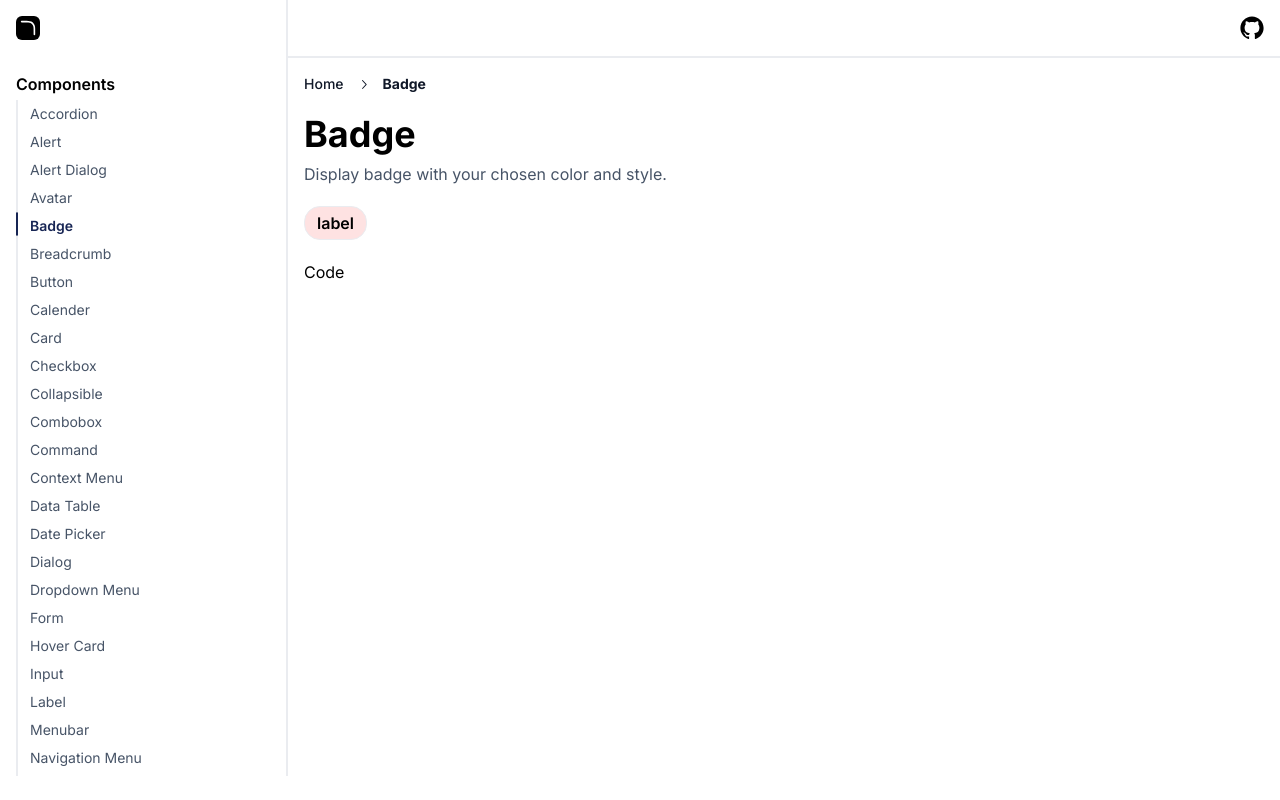
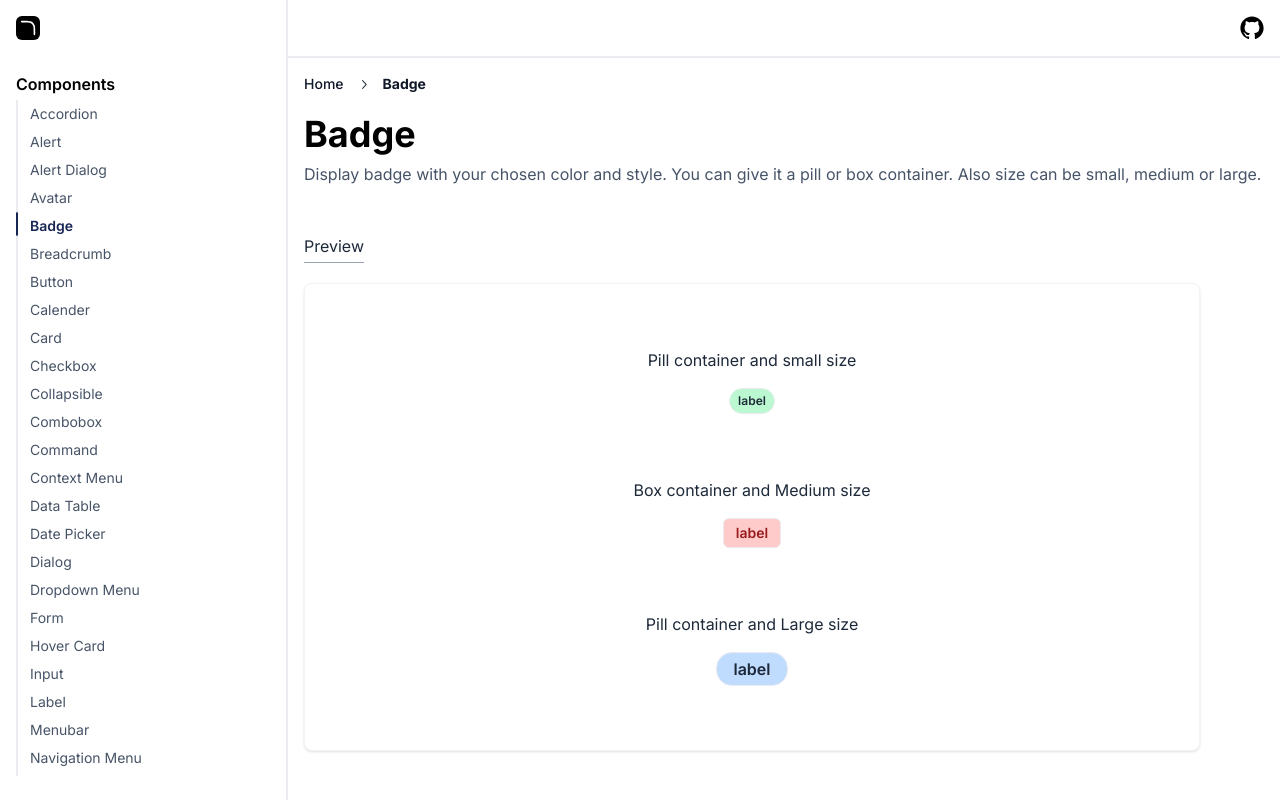
Before and after one commit to twinkalp10/open-ui, a Next.js app: page /components/badge in a window 1280 px wide. Shown: the top 800 px of the page. Built offline with nearby package versions, Linux system fonts and the light colour scheme.

Commit message:
Badhe page UI added

```diff
--- a/app/components/badge/page.tsx
+++ b/app/components/badge/page.tsx
@@ -1,5 +1,7 @@
 import Badge from "@/components/Badge";
 import Breadcrumbs from "@/components/Breadcrumb";
+import CodeBlock from "@/components/CodeLayout";
+import PreviewLayout from "@/components/PreviewLayout";
 import TitleLayout from "@/components/TitleLayout";
 import React from "react";
 
@@ -11,30 +13,74 @@ const Items = [
   },
 ];
 
+const code = `
+import React from 'react';
+import Badge from "@/components/Badge";
+
+const App = () => {
+  return (
+    <Badge
+    label="label"
+    size="lg"
+    container="pill"
+    className="text-red-800 bg-red-200"
+    />
+  );
+};
+`;
+
 const Page = () => {
   return (
     <div className="p-4">
       <Breadcrumbs separator="arrow" items={Items} />
 
       {/* Heading */}
-      <div className="mt-5">
       <TitleLayout
         title="Badge"
-          subtitle="Display badge with your chosen color and style."
+        subtitle="Display badge with your chosen color and style. You can give it a pill or box container. Also size can be small, medium or large."
+      />
+
+      {/* Example */}
+      <PreviewLayout>
+        <div>
+          <div className="flex flex-col gap-2 justify-center items-center">
+            <p className="text-gray-800 mb-2">Pill container and small size</p>
+            <Badge
+              label="label"
+              size="sm"
+              container="pill"
+              className="text-gray-800 bg-green-200"
             />
           </div>
-      <div className="mt-5">
+        </div>
+
+        <div className="mt-16">
+          <div className="flex flex-col gap-2 justify-center items-center">
+            <p className="text-gray-800 mb-2">Box container and Medium size</p>
             <Badge
-          color="text-red"
-          background_color="bg-red-100"
+              label="label"
+              size="md"
+              container="box"
+              className="text-red-800 bg-red-200"
+            />
+          </div>
+        </div>
+
+        <div className="mt-16">
+          <div className="flex flex-col gap-2 justify-center items-center">
+            <p className="text-gray-800 mb-2">Pill container and Large size</p>
+            <Badge
               label="label"
               size="lg"
-          type="pill"
+              container="pill"
+              className="text-gray-800 bg-blue-200"
             />
           </div>
+        </div>
+      </PreviewLayout>
 
       {/* Code */}
-      <div className="mt-5">Code</div>
+      <CodeBlock code={code} />
     </div>
   );
 };
--- a/components/Avatar.tsx
+++ b/components/Avatar.tsx
@@ -2,6 +2,7 @@
 import React from "react";
 import * as AvatarPrimitive from "@radix-ui/react-avatar";
 import { VariantProps, cva } from "class-variance-authority";
+import { cn } from "@/lib/utils";
 
 const avatarVariants = cva("", {
   variants: {
@@ -22,9 +23,7 @@ const avatarVariants = cva("", {
     container: "circle",
   },
 });
-interface AvatarProps
-  extends VariantProps<typeof avatarVariants>,
-    VariantProps<typeof AvatarPrimitive.Image> {
+interface AvatarProps extends VariantProps<typeof avatarVariants> {
   src: string;
   indicator?: React.ReactNode;
 }
@@ -32,15 +31,19 @@ interface AvatarProps
 const AvatarRoot = React.forwardRef<
   React.ElementRef<typeof AvatarPrimitive.Root>,
   React.ComponentPropsWithoutRef<typeof AvatarPrimitive.Root>
->(({ ...props }, ref) => (
-  <AvatarPrimitive.Root ref={ref} className="relative" {...props} />
+>(({ className, ...props }, ref) => (
+  <AvatarPrimitive.Root
+    ref={ref}
+    className={cn("relative", className)}
+    {...props}
+  />
 ));
 AvatarRoot.displayName = AvatarPrimitive.Root.displayName;
 
-type ImageRef = React.ElementRef<typeof AvatarPrimitive.Image>;
-
-const AvatarImage = React.forwardRef<ImageRef, AvatarProps>(
-  ({ size, container, indicator, src, ...props }, ref) => {
+const AvatarImage = React.forwardRef<
+  React.ElementRef<typeof AvatarPrimitive.Image>,
+  React.ComponentPropsWithoutRef<typeof AvatarPrimitive.Image> & AvatarProps
+>(({ size, className, container, indicator, src, ...props }, ref) => {
   const imageStyles = avatarVariants({
     size,
     container,
@@ -51,7 +54,10 @@ const AvatarImage = React.forwardRef<ImageRef, AvatarProps>(
       <AvatarPrimitive.Image
         ref={ref}
         src={src}
-          className={`${imageStyles} flex items-center justify-center`}
+        className={cn(
+          `${imageStyles} flex items-center justify-center`,
+          className
+        )}
         {...props}
       />
       {indicator && (
@@ -61,8 +67,7 @@ const AvatarImage = React.forwardRef<ImageRef, AvatarProps>(
       )}
     </div>
   );
-  }
-);
+});
 
 AvatarImage.displayName = AvatarPrimitive.Image.displayName;
 
--- a/components/Badge.tsx
+++ b/components/Badge.tsx
@@ -7,37 +7,30 @@ const badge = cva(
   {
     variants: {
       size: {
-        sm: "py-0.5 px-2 text-xs",
-        md: "py-0.5 px-2.5 text-sm",
-        lg: "py-1 px-3 text-base",
+        sm: "py-1 px-2 text-xs",
+        md: "py-1 px-3 text-sm",
+        lg: "py-1 px-4 text-base",
       },
-      type: {
+      container: {
         pill: "rounded-2xl",
-        box: "rounded-lg",
+        box: "rounded-md",
       },
     },
     defaultVariants: {
       size: "md",
-      type: "pill",
+      container: "pill",
     },
   }
 );
 
-const Badge = ({
-  label,
-  color = "text-gray-800",
-  background_color,
-  size,
-  type,
-  className,
-}: BadgeType) => {
+const Badge = ({ label, size, container, className }: BadgeType) => {
   return (
     <div
       className={cn(
         `${badge({
           size,
-          type,
-        })} ${color} ${background_color}`,
+          container,
+        })}`,
         className
       )}
     >
@@ -52,6 +45,4 @@ interface BadgeType
   extends VariantProps<typeof badge>,
     React.HTMLAttributes<HTMLDivElement> {
   label: string;
-  color?: string;
-  background_color: string;
 }
```
Lines whose indentation alone changed are shown as unchanged.
